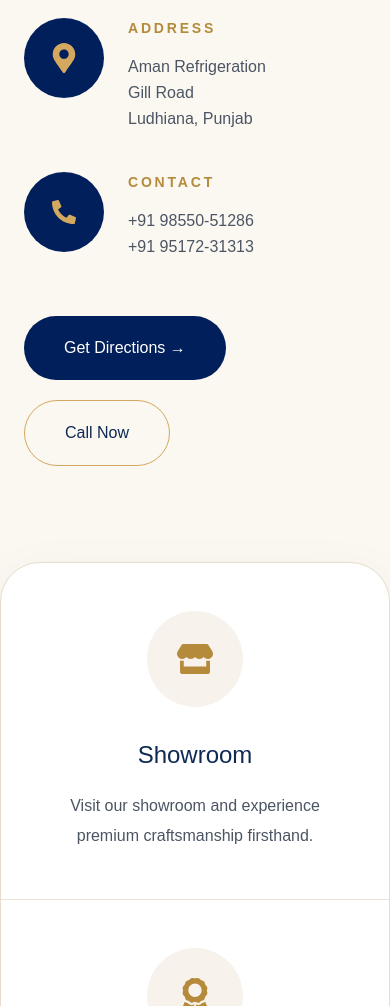
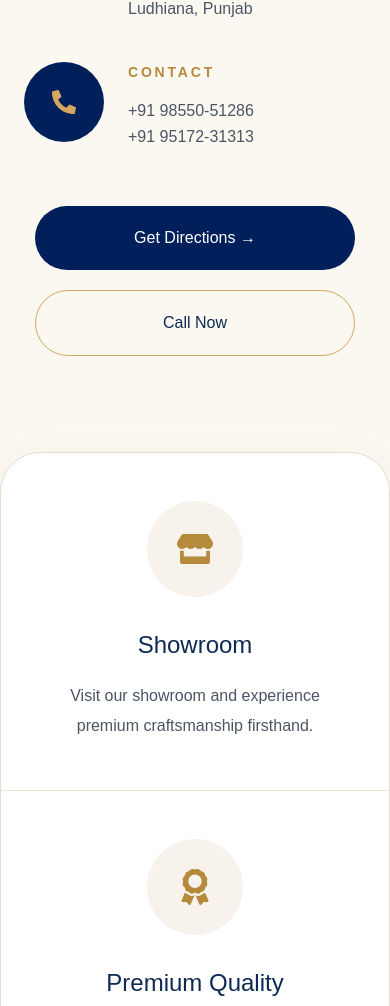
Before and after one commit to gurleengur887-droid/Aman-Refrigerations, a React (Create React App) app: page / in a window 390 px wide. Shown: the part 4312-5318 px from the top of the page. Built offline with nearby package versions, Linux system fonts and the light colour scheme.

Commit message:
Add new products, Visit Us section, SEO improvements, mobile UI enhancements

```diff
--- a/src/Sections/Hero.jsx
+++ b/src/Sections/Hero.jsx
@@ -71,7 +71,7 @@
   relative
   w-full
 
-  h-[85vh]
+  h-[72vh]
   md:h-[88vh]
 
   overflow-hidden
@@ -279,7 +279,8 @@
 
 mt-8
 
-          mb-20
+mb-8
+md:mb-20
 lg:mb-28
 "
         ></motion.div>
--- a/src/Sections/VisitSection.jsx
+++ b/src/Sections/VisitSection.jsx
@@ -352,7 +352,11 @@
   mt-14
 
   flex
-              flex-wrap
+  flex-col
+  items-center
+
+  md:flex-row
+  md:items-start
 
   gap-5
   "
@@ -363,14 +367,24 @@
   target="_blank"
   rel="noopener noreferrer"
   className="
+w-full
+max-w-[320px]
+md:w-auto
+
 px-10
 py-5
+
 rounded-full
+
 bg-[#001F5B]
 text-white
 font-medium
+
+text-center
+
 transition-all
 duration-500
+
 hover:-translate-y-1
 "
 >
@@ -380,18 +394,22 @@
               <a
                 href="tel:+919855051286"
               className="
+w-full
+max-w-[320px]
+md:w-auto
+
 px-10
 py-5
 
 rounded-full
 
 border
-
 border-[#D4A85E]
 
 text-[#0E2954]
+font-medium
 
-                font-medium
+text-center
 
 transition-all
 duration-500
```
Lines whose indentation alone changed are shown as unchanged.
